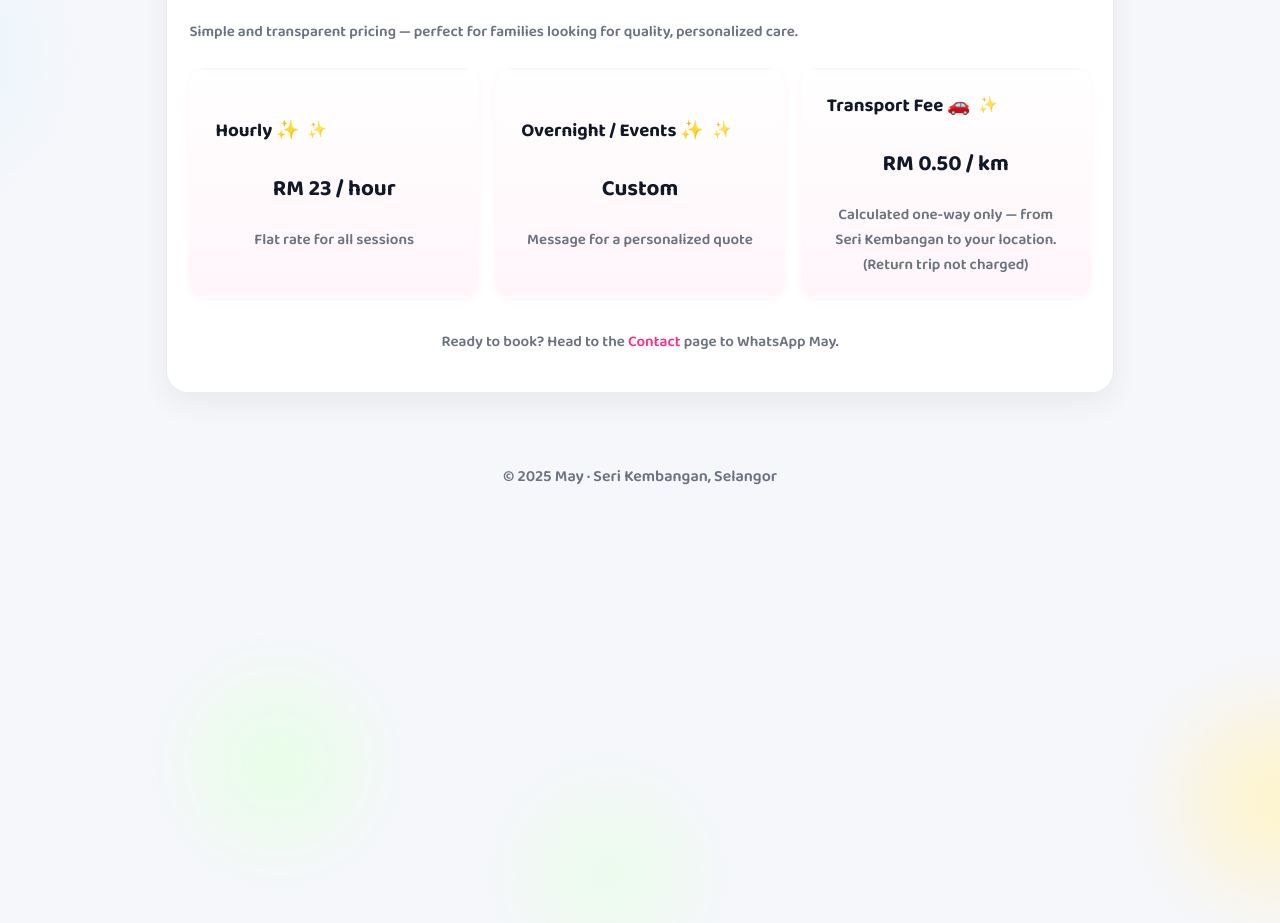
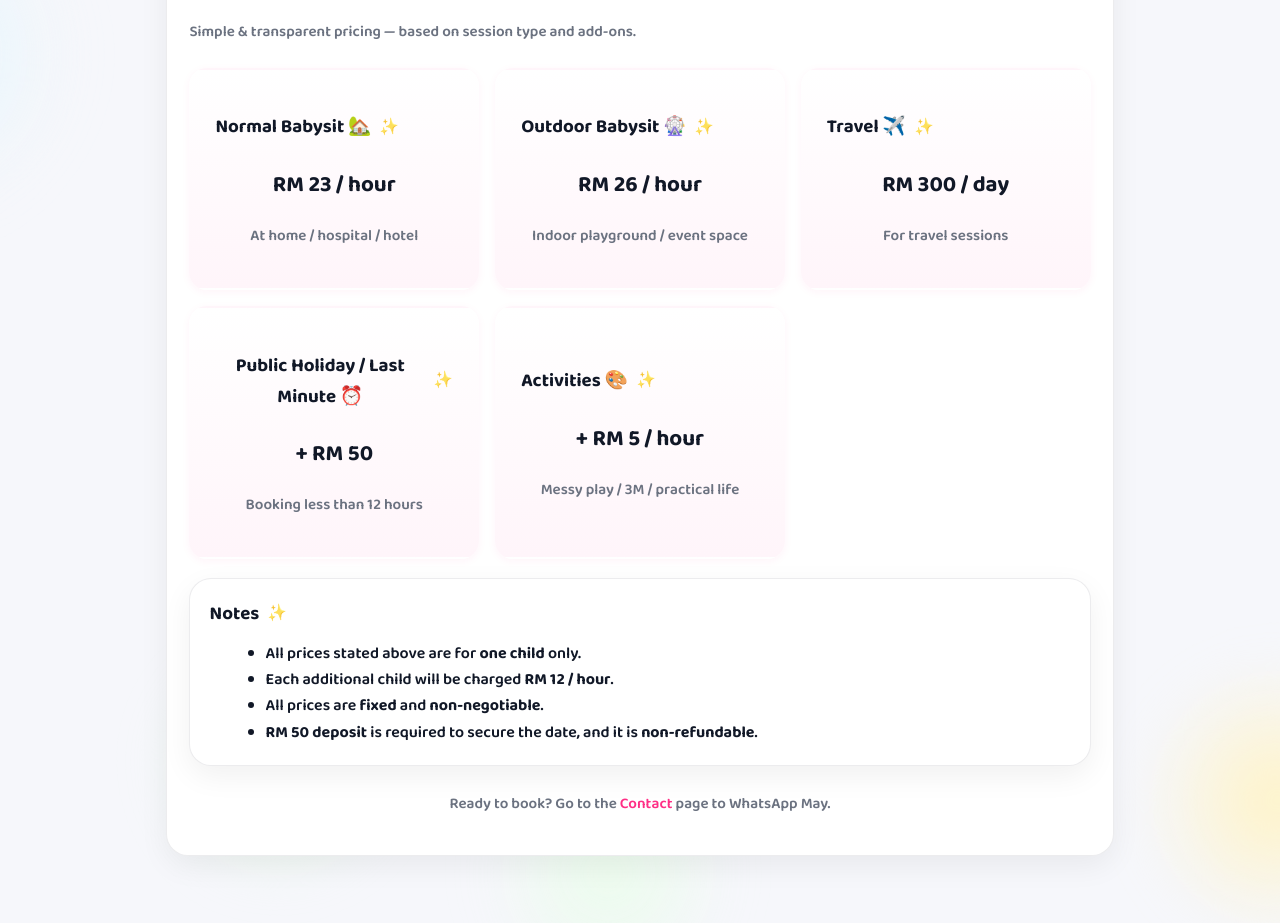
Before and after one commit to fizierazali/ticermay, a plain HTML site: page pricing.html in a window 1280 px wide. Shown: the part 229-1152 px from the top of the page. Before the commit the page ends 800 px from the top, so only its background shows below. Drawn offline with Linux system fonts and the light colour scheme.

Commit message:
update pricing

```diff
--- a/pricing.html
+++ b/pricing.html
@@ -4,11 +4,12 @@
   <meta charset="utf-8" />
   <meta name="viewport" content="width=device-width, initial-scale=1" />
   <title>Pricing · May</title>
-  <meta name="description" content="Flexible babysitting pricing by Siti Maisarah — simple hourly rate and transparent transport fee.">
+  <meta name="description" content="Flexible babysitting pricing by Siti Maisarah — simple hourly rate and transparent add-ons.">
   <link rel="icon" href="assets/favicon.png">
   <link rel="stylesheet" href="css/styles.css">
   <link href="https://fonts.googleapis.com/css2?family=Baloo+2:wght@600;700&display=swap" rel="stylesheet">
   <script defer src="js/main.js"></script>
+
   <style>
     body { font-family: 'Baloo 2', -apple-system, BlinkMacSystemFont, "SF Pro Display", sans-serif; }
 
@@ -19,26 +20,40 @@
     }
 
     .pricing {
-      display: grid; gap: 1rem;
+      display: grid;
+      gap: 1rem;
       grid-template-columns: repeat(auto-fit, minmax(240px, 1fr));
     }
 
     .price-card {
       background: linear-gradient(180deg, #fff, #fff5fa);
-      border-radius: 18px; text-align: center;
-      padding: 1.5rem; height: 230px;
-      display: flex; flex-direction: column; justify-content: center;
+      border-radius: 18px;
+      text-align: center;
+      padding: 1.5rem;
+      display: flex;
+      flex-direction: column;
+      justify-content: center;
       transition: transform .25s ease, box-shadow .25s ease;
       box-shadow: 0 2px 8px rgba(255,46,133,.05);
     }
     .price-card:hover { transform: translateY(-6px); box-shadow: 0 12px 20px rgba(255,46,133,.15); }
 
-    .price { font-size: 1.4rem; font-weight: 700; color: #111827; margin: .3rem 0; }
+    .price { font-size: 1.4rem; font-weight: 800; color: #111827; margin: .3rem 0; }
     .muted { color: #6b7280; font-size: .95rem; }
 
-    @media (max-width:760px){ .price-card{ height:auto; padding:1.2rem; } }
+    .terms {
+      margin-top: 1.2rem;
+      padding: 1.2rem 1.2rem;
+    }
+    .terms h3 { margin: 0; }
+    .terms ul { margin-top: .7rem; }
+
+    @media (max-width:760px){
+      .price-card{ padding:1.2rem; }
+    }
   </style>
 </head>
+
 <body>
   <header class="navbar glass">
     <div class="brand">May</div>
@@ -54,36 +69,55 @@
 
   <main class="container">
     <section class="card fade">
-      <h1>Pricing 🌸</h1>
+      <h1>Rate for 2025 & 2026 🌸</h1>
       <p class="muted" style="margin-bottom:1.4rem;">
-        Simple and transparent pricing — perfect for families looking for quality, personalized care.
+        Simple & transparent pricing — based on session type and add-ons.
       </p>
 
       <div class="pricing">
         <div class="price-card">
-          <h3>Hourly ✨</h3>
+          <h3>Normal Babysit 🏡</h3>
           <p class="price">RM 23 / hour</p>
-          <p class="muted">Flat rate for all sessions</p>
+          <p class="muted">At home / hospital / hotel</p>
         </div>
 
         <div class="price-card">
-          <h3>Overnight / Events ✨</h3>
-          <p class="price">Custom</p>
-          <p class="muted">Message for a personalized quote</p>
+          <h3>Outdoor Babysit 🎡</h3>
+          <p class="price">RM 26 / hour</p>
+          <p class="muted">Indoor playground / event space</p>
         </div>
 
         <div class="price-card">
-          <h3>Transport Fee 🚗</h3>
-          <p class="price">RM 0.50 / km</p>
-          <p class="muted">
-            Calculated one-way only — from Seri Kembangan to your location.<br>
-            (Return trip not charged)
-          </p>
+          <h3>Travel ✈️</h3>
+          <p class="price">RM 300 / day</p>
+          <p class="muted">For travel sessions</p>
+        </div>
+
+        <div class="price-card">
+          <h3>Public Holiday / Last Minute ⏰</h3>
+          <p class="price">+ RM 50</p>
+          <p class="muted">Booking less than 12 hours</p>
+        </div>
+
+        <div class="price-card">
+          <h3>Activities 🎨</h3>
+          <p class="price">+ RM 5 / hour</p>
+          <p class="muted">Messy play / 3M / practical life</p>
         </div>
       </div>
 
-      <p class="muted" style="text-align:center; margin-top:2rem;">
-        Ready to book? Head to the <a href="contact.html" style="color:#ff2e85;">Contact</a> page to WhatsApp May.
+      <div class="card terms">
+        <h3>Notes</h3>
+        <ul class="list">
+          <li>All prices stated above are for <b>one child</b> only.</li>
+          <li>Each additional child will be charged <b>RM 12 / hour</b>.</li>
+          <li>All prices are <b>fixed</b> and <b>non-negotiable</b>.</li>
+          <li><b>RM 50 deposit</b> is required to secure the date, and it is <b>non-refundable</b>.</li>
+        </ul>
+      </div>
+
+      <p class="muted" style="text-align:center; margin-top:1.6rem;">
+        Ready to book? Go to the <a href="contact.html" style="color:#ff2e85;">Contact</a> page to WhatsApp May.
       </p>
     </section>
   </main>
```
